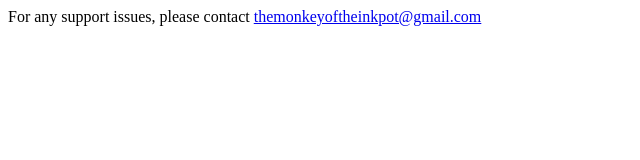
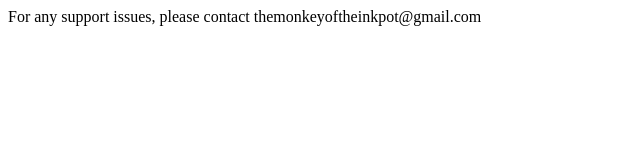
Before and after one commit to themonkeyoftheinkpot/themonkeyoftheinkpot.github.io, a plain HTML site: page index.html in a window 1280 px wide. Shown: the whole page, without its empty margins (0-640 px from the left). Drawn offline with Linux system fonts and the light colour scheme.

Commit message:
Update index.html

```diff
--- a/index.html
+++ b/index.html
@@ -2,6 +2,6 @@
 <html>
 <head></head>
     <BODY>
-        For any support issues, please contact <a href=“mailto:themonkeyoftheinkpot@gmail.com”>themonkeyoftheinkpot@gmail.com</a>
+        For any support issues, please contact themonkeyoftheinkpot@gmail.com
     </BODY>
 </html>
```
